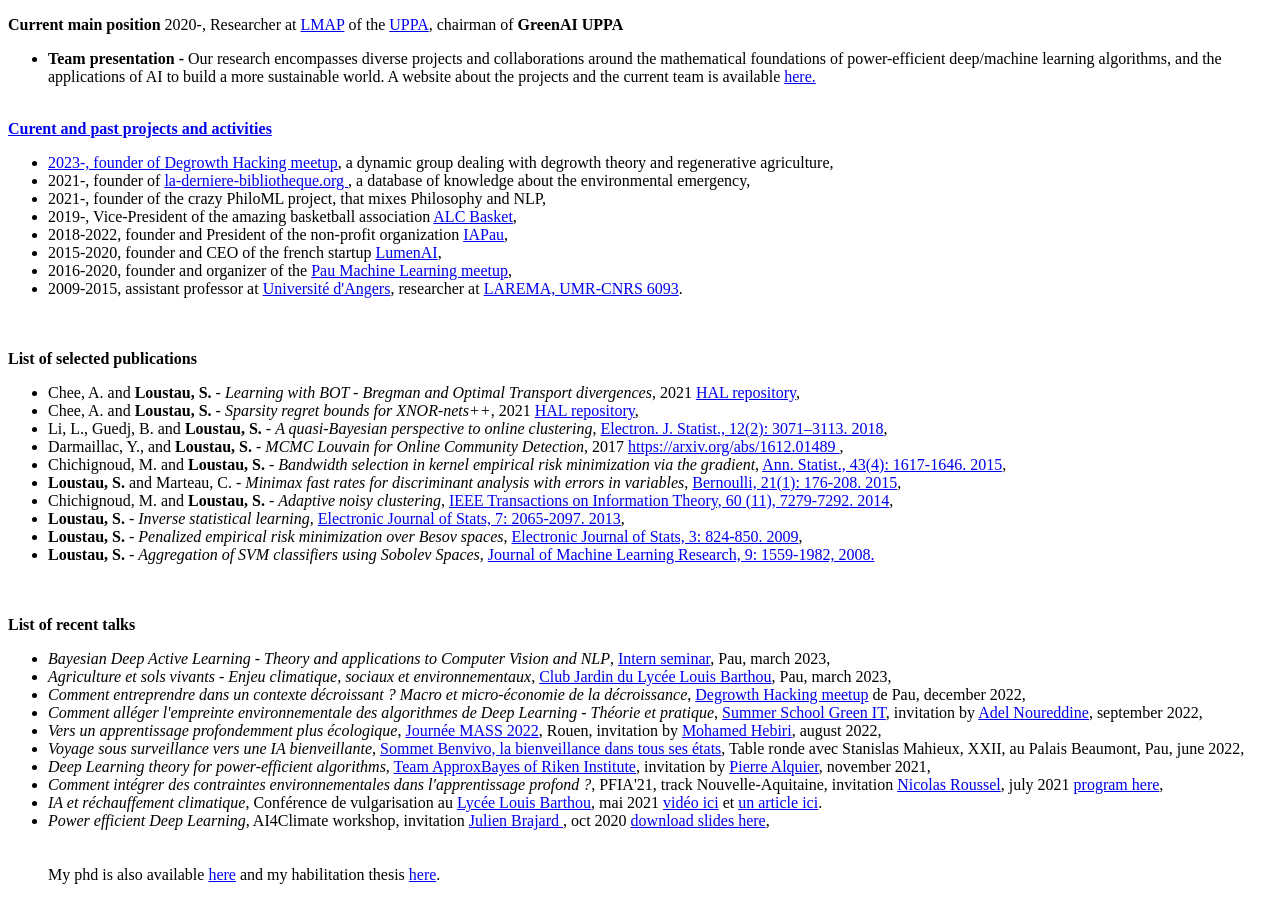
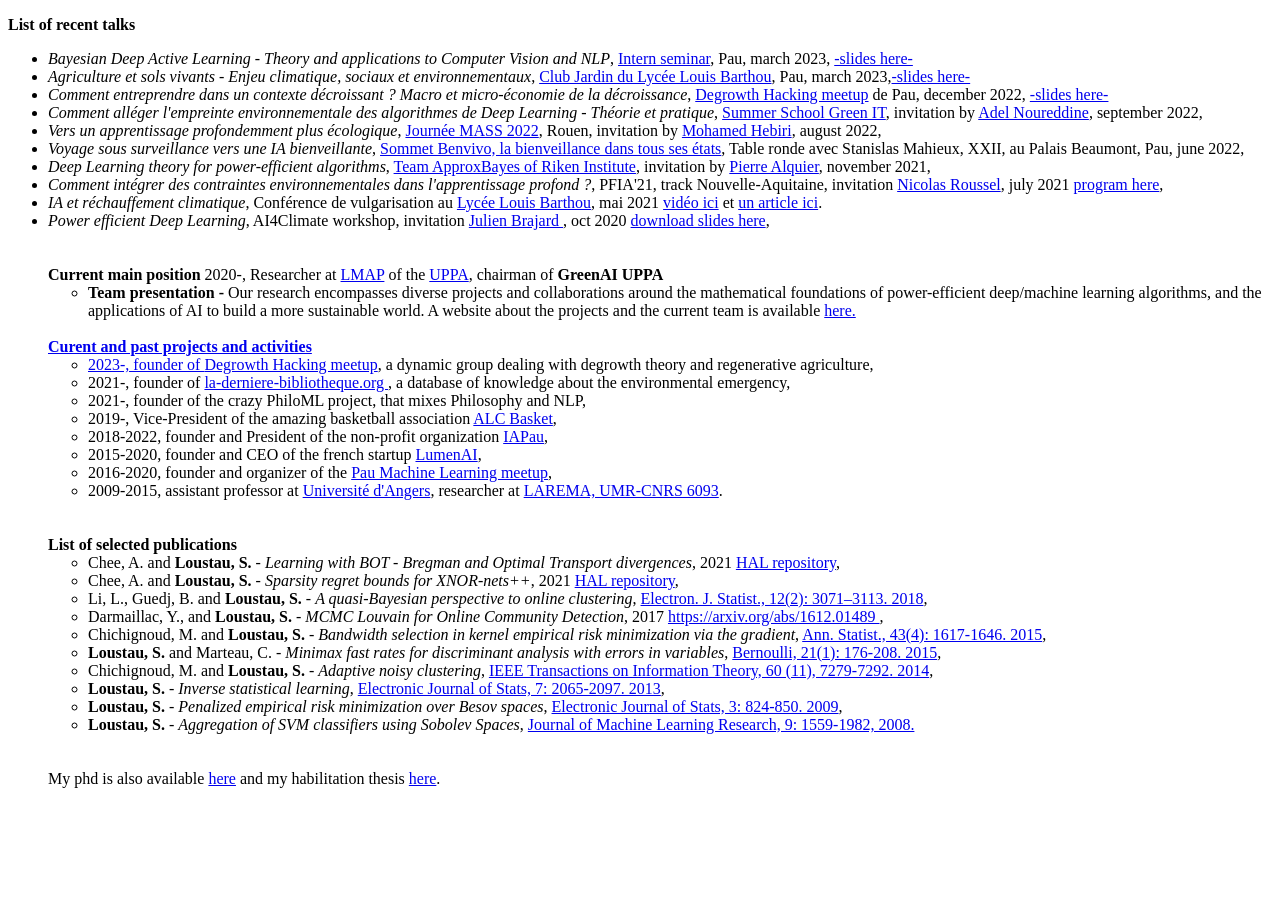
Before and after one commit to sebastienloustau/sebastienloustau.github.io, a plain HTML site: page index.html in a window 1280 px wide. Shown: the part 871-1771 px from the top of the page. After the commit the page ends 1675 px from the top, so only its background shows below. Drawn offline with Linux system fonts and the light colour scheme.

Commit message:
update index

```diff
--- a/index.html
+++ b/index.html
@@ -50,6 +50,24 @@ See me on various videos on the web to illustrate my daily work and scientific i
 <br>
 <br>
 
+
+<b>List of recent talks</b>
+<ul>
+<li><i>Bayesian Deep Active Learning - Theory and applications to Computer Vision and NLP</i>,  <a href="https://greenai-uppa.github.io/events/"> Intern seminar</a>, Pau, march 2023, <a href="https://sebastienloustau.github.io/prez/activelearning.pdf">-slides here-</a></li>
+<li><i>Agriculture et sols vivants - Enjeu climatique, sociaux et environnementaux</i>,  <a href="https://www.lyceelouisbarthou.fr/informations/c/0/i/63449770/eco-lycee-une-annee-au-jardin"> Club Jardin du Lycée Louis Barthou</a>, Pau, march 2023,<a href="https://sebastienloustau.github.io/prez/club_jardin_barthou.pdf">-slides here-</a></li>
+<li><i>Comment entreprendre dans un contexte décroissant ? Macro et micro-économie de la décroissance</i>,  <a href="https://www.meetup.com/degrowth-hacking-pau/"> Degrowth Hacking meetup</a> de Pau, december 2022, <a href="https://sebastienloustau.github.io/prez/meetup1.pdf">-slides here-</a></li>
+<li><i>Comment alléger l'empreinte environnementale des algorithmes de Deep Learning - Théorie et pratique</i>,  <a href="https://formation.univ-pau.fr/fr/catalogue/summer-winter-schools/green-it-numerique-responsable/edition2022.html">Summer School Green IT</a>, invitation by <a href="https://www.noureddine.org/">Adel Noureddine</a>, september 2022,</li>
+<li><i>Vers un apprentissage profondemment plus écologique</i>,  <a href="https://mas2022.sciencesconf.org/">Journée MASS 2022</a>, Rouen, invitation by <a href="https://perso.math.u-pem.fr/hebiri.mohamed/">Mohamed Hebiri</a>, august 2022,</li>
+<li><i>Voyage sous surveillance vers une IA bienveillante</i>,  <a href="https://www.benvivo.fr/intervenants/?tx_type_intervenant=intervenant-conferencier">Sommet Benvivo, la bienveillance dans tous ses états</a>, Table ronde avec Stanislas Mahieux, XXII, au Palais Beaumont, Pau, june 2022,</li>
+<li><i>Deep Learning theory for power-efficient algorithms</i>,  <a href="https://team-approx-bayes.github.io/">Team ApproxBayes of Riken Institute</a>, invitation by <a href="https://pierrealquier.github.io/">Pierre Alquier</a>, november 2021,</li>
+<li><i>Comment intégrer des contraintes environnementales dans l'apprentissage profond ?</i>, PFIA'21, track Nouvelle-Aquitaine, invitation <a href="http://direction.bordeaux.inria.fr/~roussel/">Nicolas Roussel</a>, july 2021 <a href="https://pfia2021.fr/conferences/ia-nouvelle-aquitaine/">program here</a>,</li>
+<li><i>IA et réchauffement climatique</i>, Conférence de vulgarisation au <a href="https://www.lyceelouisbarthou.fr/">Lycée Louis Barthou</a>, mai 2021 <a href="https://www.youtube.com/watch?v=YNhZ3199vFE">vidéo ici</a> et <a href="https://blogpeda.ac-bordeaux.fr/labomaths-barthou-pau/ia-et-rechauffement-climatique/"> un article ici</a>.</li>
+<li><i>Power efficient Deep Learning</i>, AI4Climate workshop, invitation <a href="https://jbrlod.locean-ipsl.upmc.fr/website/index.html">Julien Brajard </a>, oct 2020 <a href="https://ai4climate.lip6.fr/list-of-the-seminars/">download slides here</a>,</li>
+
+<br>
+<br>
+
+
 <!--<p><b>News:</b>
 <iframe style="border: 0;" src="https://player.vimeo.com/video/328127615" width="210" height="157" allowfullscreen></iframe>
 
@@ -98,22 +116,6 @@ See me on various videos on the web to illustrate my daily work and scientific i
 <br>
 <br>
 
-
-<b>List of recent talks</b>
-<ul>
-<li><i>Bayesian Deep Active Learning - Theory and applications to Computer Vision and NLP</i>,  <a href="https://greenai-uppa.github.io/events/"> Intern seminar</a>, Pau, march 2023,</li>
-<li><i>Agriculture et sols vivants - Enjeu climatique, sociaux et environnementaux</i>,  <a href="https://www.lyceelouisbarthou.fr/informations/c/0/i/63449770/eco-lycee-une-annee-au-jardin"> Club Jardin du Lycée Louis Barthou</a>, Pau, march 2023,</li>
-<li><i>Comment entreprendre dans un contexte décroissant ? Macro et micro-économie de la décroissance</i>,  <a href="https://www.meetup.com/degrowth-hacking-pau/"> Degrowth Hacking meetup</a> de Pau, december 2022,</li>
-<li><i>Comment alléger l'empreinte environnementale des algorithmes de Deep Learning - Théorie et pratique</i>,  <a href="https://formation.univ-pau.fr/fr/catalogue/summer-winter-schools/green-it-numerique-responsable/edition2022.html">Summer School Green IT</a>, invitation by <a href="https://www.noureddine.org/">Adel Noureddine</a>, september 2022,</li>
-<li><i>Vers un apprentissage profondemment plus écologique</i>,  <a href="https://mas2022.sciencesconf.org/">Journée MASS 2022</a>, Rouen, invitation by <a href="https://perso.math.u-pem.fr/hebiri.mohamed/">Mohamed Hebiri</a>, august 2022,</li>
-<li><i>Voyage sous surveillance vers une IA bienveillante</i>,  <a href="https://www.benvivo.fr/intervenants/?tx_type_intervenant=intervenant-conferencier">Sommet Benvivo, la bienveillance dans tous ses états</a>, Table ronde avec Stanislas Mahieux, XXII, au Palais Beaumont, Pau, june 2022,</li>
-<li><i>Deep Learning theory for power-efficient algorithms</i>,  <a href="https://team-approx-bayes.github.io/">Team ApproxBayes of Riken Institute</a>, invitation by <a href="https://pierrealquier.github.io/">Pierre Alquier</a>, november 2021,</li>
-<li><i>Comment intégrer des contraintes environnementales dans l'apprentissage profond ?</i>, PFIA'21, track Nouvelle-Aquitaine, invitation <a href="http://direction.bordeaux.inria.fr/~roussel/">Nicolas Roussel</a>, july 2021 <a href="https://pfia2021.fr/conferences/ia-nouvelle-aquitaine/">program here</a>,</li>
-<li><i>IA et réchauffement climatique</i>, Conférence de vulgarisation au <a href="https://www.lyceelouisbarthou.fr/">Lycée Louis Barthou</a>, mai 2021 <a href="https://www.youtube.com/watch?v=YNhZ3199vFE">vidéo ici</a> et <a href="https://blogpeda.ac-bordeaux.fr/labomaths-barthou-pau/ia-et-rechauffement-climatique/"> un article ici</a>.</li>
-<li><i>Power efficient Deep Learning</i>, AI4Climate workshop, invitation <a href="https://jbrlod.locean-ipsl.upmc.fr/website/index.html">Julien Brajard </a>, oct 2020 <a href="https://ai4climate.lip6.fr/list-of-the-seminars/">download slides here</a>,</li>
-
-<br>
-<br>
 My phd is also available <a href="manuscrit.pdf">here</a> and my habilitation thesis <a href="habilitation.pdf">here</a>.
 
 
```
